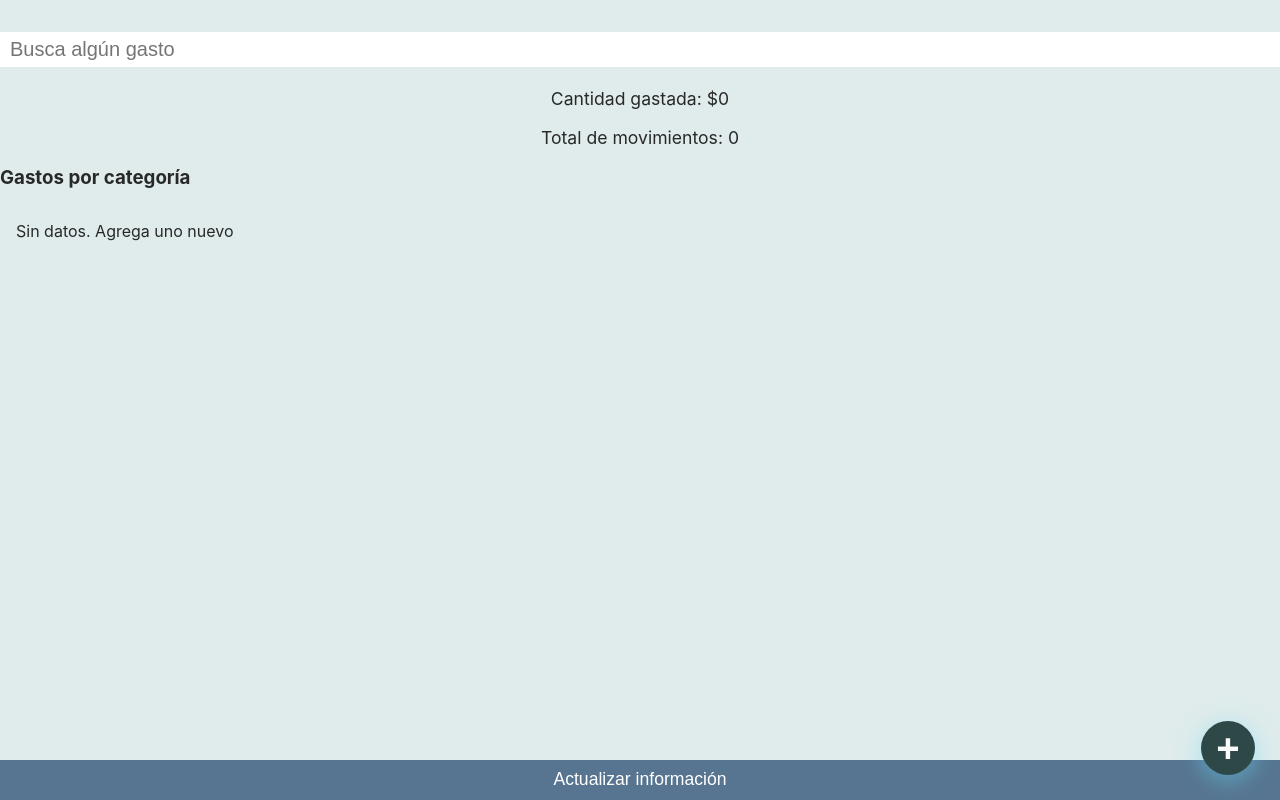
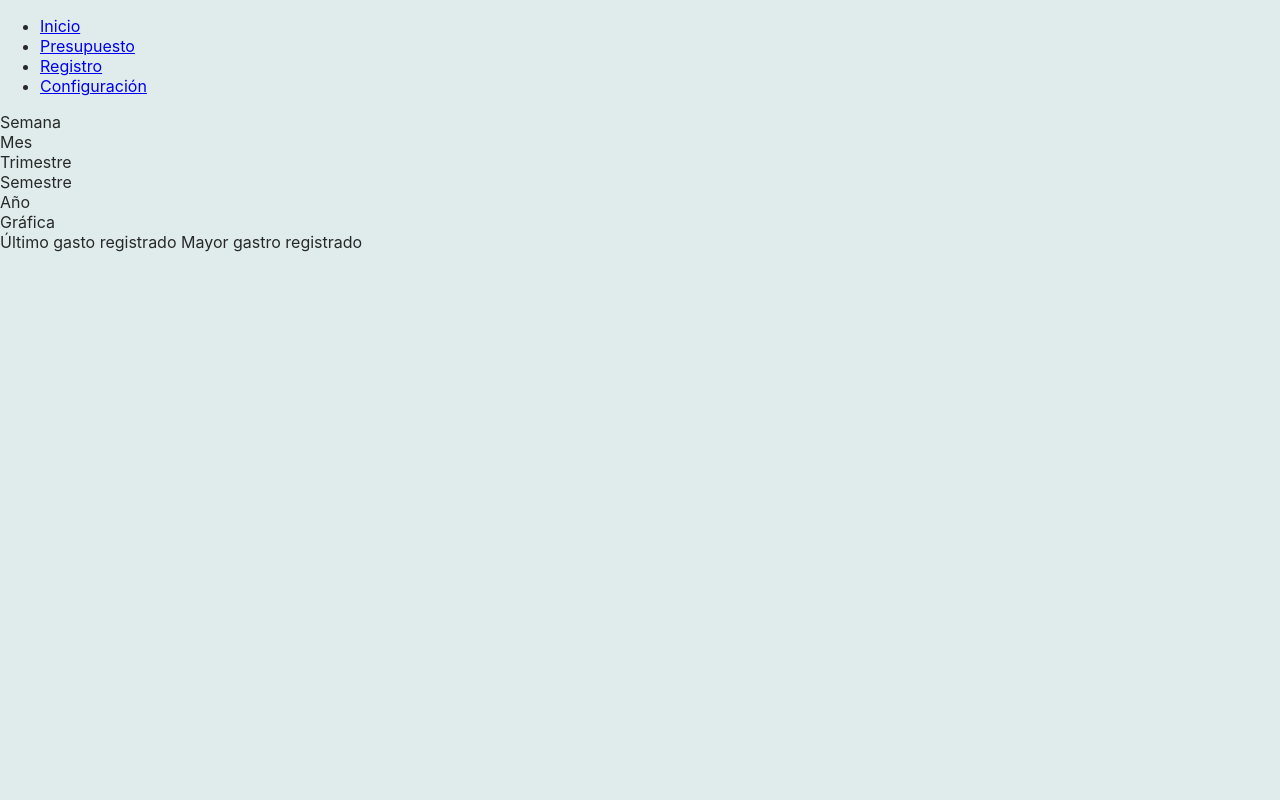
Before and after one commit to OscarUrielCZ/fint-desktop, a React (Create React App) app: page / in a window 1280 px wide. Built offline with nearby package versions, Linux system fonts and the light colour scheme.

Commit message:
Configuración del router

```diff
--- a/package.json
+++ b/package.json
@@ -15,6 +15,7 @@
     "moment-timezone": "^0.5.38",
     "react": "^18.2.0",
     "react-dom": "^18.2.0",
+    "react-router-dom": "^6.16.0",
     "react-scripts": "5.0.1",
     "typescript": "^4.9.5",
     "web-vitals": "^2.1.4"
--- a/src/App.js
+++ b/src/App.js
@@ -1,11 +1,39 @@
-import React from 'react';
-import { ExpensesProvider } from './context/ExpensesContext';
-import AppUI from './AppUI';
+import React from "react";
+import { ExpensesProvider } from "./context/ExpensesContext";
+
+import { createBrowserRouter, RouterProvider } from "react-router-dom";
+
+// import AppUI from "./AppUI";
+
+import Root from "./routes/Root.tsx";
+
+import Home from "./views/Home/index.tsx";
+import NotFound from "./views/NotFound/index.tsx";
+import Registry from "./views/Registry/index.tsx";
+
+const router = createBrowserRouter([
+    {
+        path: "/",
+        element: <Root />,
+        errorElement: <NotFound />,
+        children: [
+            {
+                path: "/",
+                element: <Home />
+            },
+            {
+                path: "/registro",
+                element: <Registry />
+            }
+        ]
+    }
+]);
 
 function App() {
     return (
         <ExpensesProvider>
-            <AppUI />
+            {/* <AppUI /> */}
+            <RouterProvider router={router} />
         </ExpensesProvider>
     );
 }
--- /dev/null
+++ b/src/routes/Root.tsx
@@ -0,0 +1,30 @@
+import React from "react";
+import { Link, Outlet } from "react-router-dom";
+
+function Root() {
+    return (
+        <>
+            <nav>
+                <ul>
+                    <li>
+                        <Link to="/">Inicio</Link>
+                    </li>
+                    <li>
+                        <Link to="/presupuesto">Presupuesto</Link>
+                    </li>
+                    <li>
+                        <Link to="/registro">Registro</Link>
+                    </li>
+                    <li>
+                        <Link to="/configuracion">Configuración</Link>
+                    </li>
+                </ul>
+            </nav>
+            <div>
+                <Outlet />
+            </div>
+        </>
+    );
+}
+
+export default Root;
--- /dev/null
+++ b/src/views/Home/index.tsx
@@ -0,0 +1,24 @@
+import React from "react";
+
+function Home() {
+    return (
+        <div>
+            <div>
+                <div>Semana</div>
+                <div>Mes</div>
+                <div>Trimestre</div>
+                <div>Semestre</div>
+                <div>Año</div>
+            </div>
+            <div>
+                Gráfica
+            </div>
+            <div>
+                Último gasto registrado
+                Mayor gastro registrado
+            </div>
+        </div>
+    );
+}
+
+export default Home;
--- /dev/null
+++ b/src/views/NotFound/index.tsx
@@ -0,0 +1,14 @@
+import React from "react";
+
+function NotFound() {
+    return (
+        <div style={{ display: "flex", flexDirection: "column", alignItems: "center", justifyContent: "center", height: "100vh" }}>
+            <h2>¡Ups!</h2>
+            <p>No se encontró la página que estás buscando</p>
+            <a href="/">Regresar al inicio</a>
+        </div>
+
+    );
+}
+
+export default NotFound;
--- /dev/null
+++ b/src/views/Registry/index.tsx
@@ -0,0 +1,9 @@
+import React from "react";
+
+function Registry() {
+    return (
+        <div>Buscar</div>
+    );
+}
+
+export default Registry;
```
